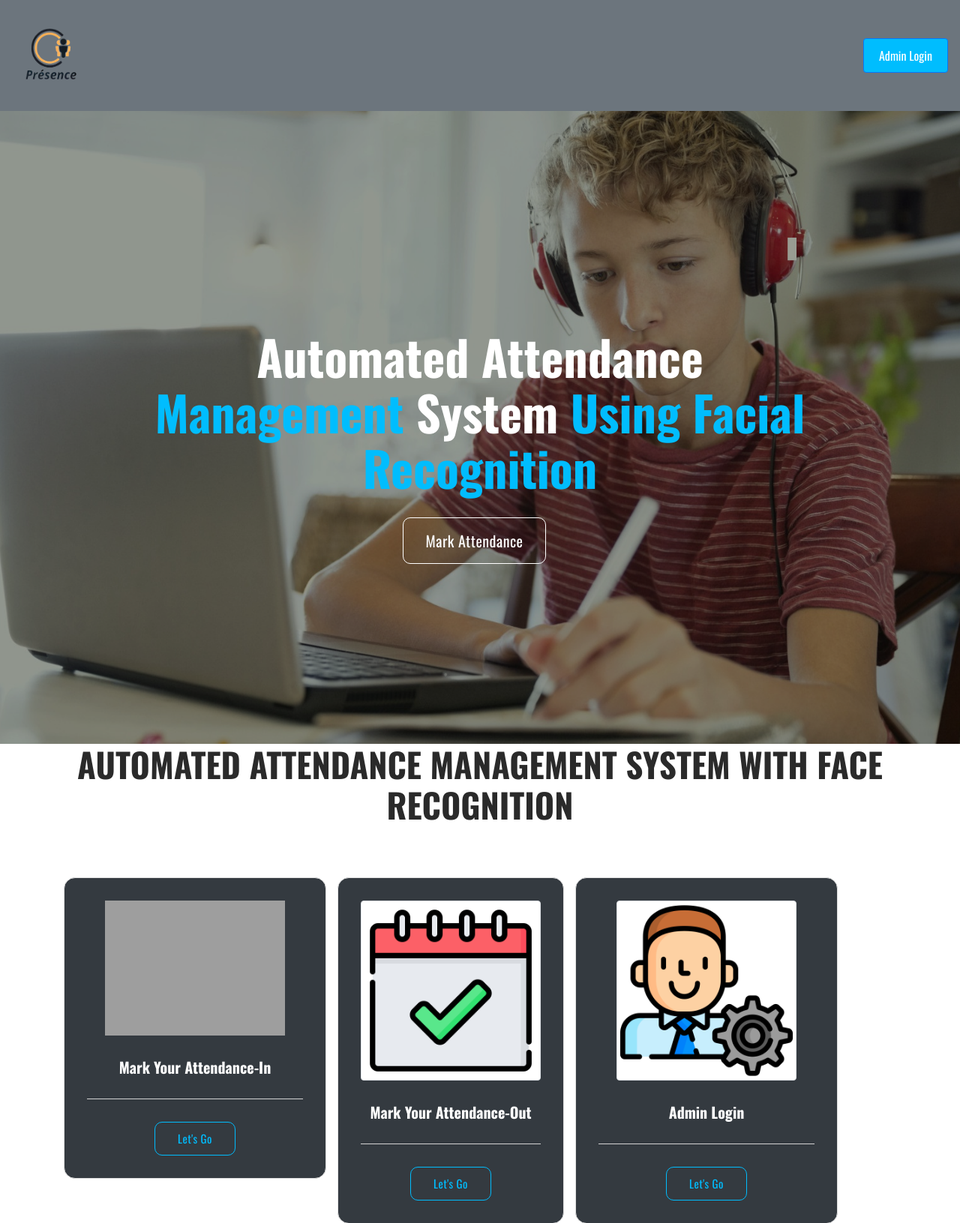
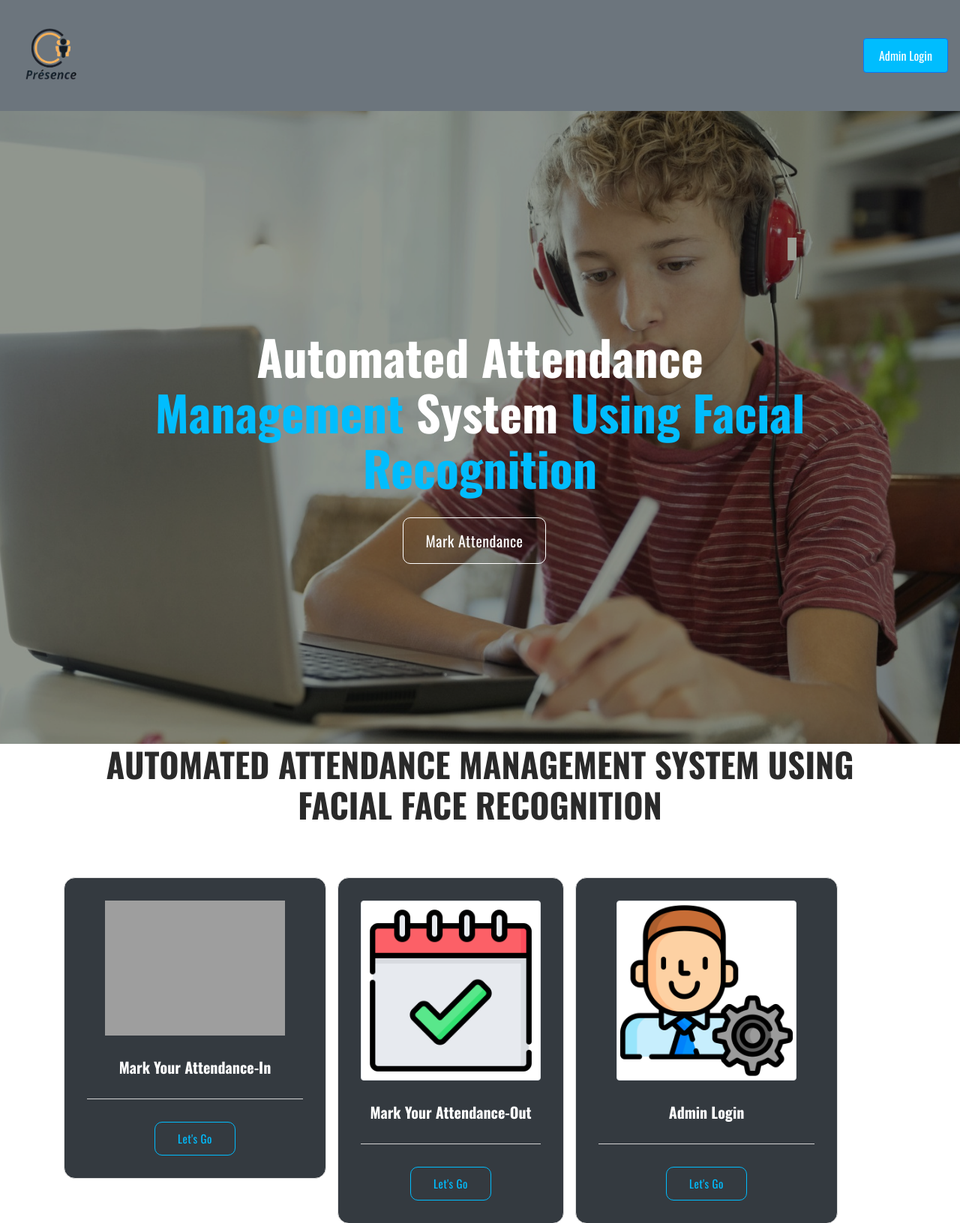
Before and after one commit to Daham-Rajapakse/Presence, a Django app: template recognition/templates/recognition/home.html in a window 1280 px wide. Shown: the top 1631 px of the page at 75% size. Run offline with Django 3.2, Linux system fonts and the light colour scheme; the template is opened without the code that fills it, so the values that code supplies are empty; some libraries are stand-ins or nearby versions; grey boxes are pictures that could not be loaded.

Commit message:
Update home.html
Typo in heading

```diff
--- a/recognition/templates/recognition/home.html
+++ b/recognition/templates/recognition/home.html
@@ -83,7 +83,7 @@ background-image: url(static/recognition/img/banner.png);
       <div class="row">
         <div class="col-lg-12">
           <div class="section-heading text-center">
-            <h1 class="text-bold">Automated Attendance Management System With Face Recognition</h1>
+            <h1 class="text-bold">Automated Attendance Management System Using Facial Face Recognition</h1>
 
           </div>
         </div>
```
